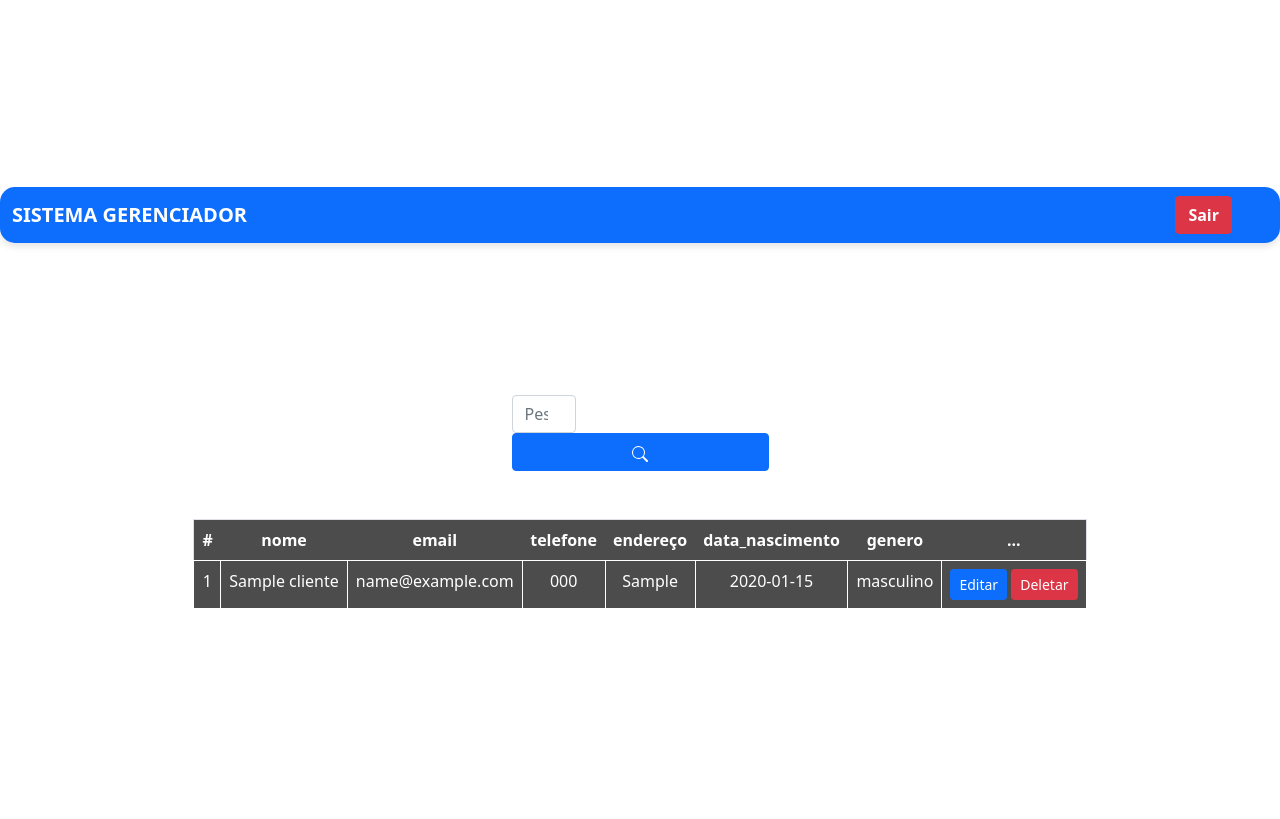
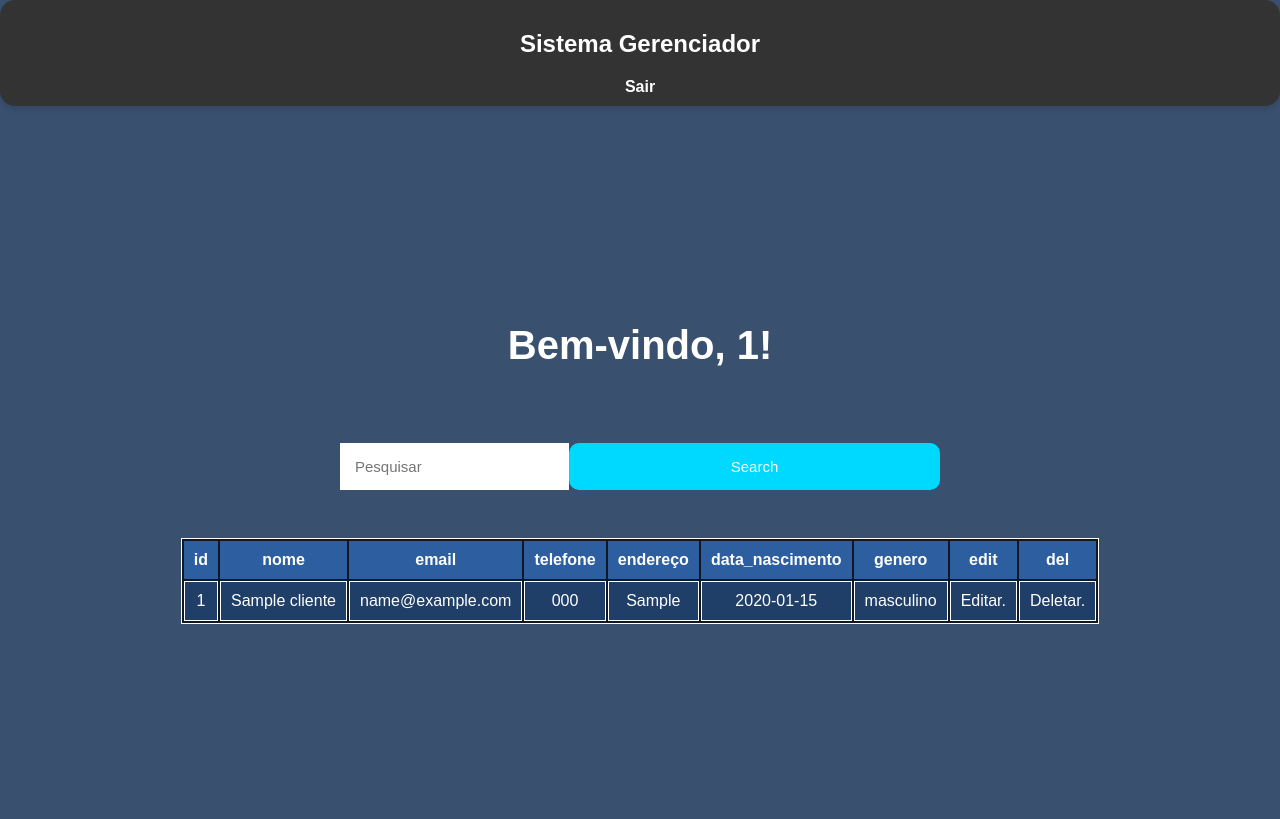
Before and after one commit to ProjetosIntegradores/Pi_Website0001, a PHP site: page /Sistema.php in a window 1280 px wide. Shown: the top 819 px of the page. Before the commit the page ends 608 px from the top, so only its background shows below. Run offline with PHP 8.4, Linux system fonts and the light colour scheme; a user stored in the database is signed in; tables that the repository leaves empty hold one stand-in row (values such as "Sample post").

Commit message:
Atualizei, arrumei mais um pouco
Por agora só preciso arrumar um host na internet para esse projeto subir na nuvem

```diff
--- a/Sistema.php
+++ b/Sistema.php
@@ -29,48 +29,32 @@ $result = $conexao->query($sql);
     <meta http-equiv="X-UA-Compatible" content="IE=edge">
     <meta name="viewport" content="width=device-width, initial-scale=1.0">
     <link rel="stylesheet" href="Style.css">
-    <link href="https://cdn.jsdelivr.net/npm/bootstrap@5.0.2/dist/css/bootstrap.min.css" rel="stylesheet"
-    integrity="sha384-EVSTQN3/azprG1Anm3QDgpJLIm9Nao0Yz1ztcQTwFspd3yD65VohhpuuCOmLASjC" crossorigin="anonymous">
     <title>Sistema Gerenciador</title>
-<body>
-    <nav class="navbar navbar-expand-lg navbar-dark bg-primary">
-        <div class="container-fluid">
-            <a class="navbar-brand" href="#">SISTEMA GERENCIADOR</a>
-            <button class="navbar-toggler" type="button" data-bs-toggle="collapse"
-data-bs-target="#navbarNav" aria-controls="navbarNav" aria-expanded="false" aria-label="Toggle navigation">
-                <span class="navbar-toggler-icon"></span>
-            </button>
-        </div>
-        <div class="d-flex">
-            <a href="Sair.php" class="btn btn-danger me-5">Sair</a>
+    <body>
+    <nav class="navbar">
+        <h2 class="text-center">Sistema Gerenciador</h2>
+            <a href="Sair.php">Sair</a>
         </div>
     </nav>
-    <br>
-    <?php
-    echo "<h1 class='text-center mt-5'>Bem-vindo, $logado!</h1>";
-    ?>
+    <?php echo "<h1 class='text-center mt-5'>Bem-vindo, $logado!</h1>";?>
     <br>
     <div class="box-search">
-    <input type="search" class="form-control w-25" placeholder="Pesquisar" id="pesquisar">
-    <button onclick="searchData()" class="btn btn-primary">
-        <svg xmlns="http://www.w3.org/2000/svg" width="16" height="16" fill="currentColor" class="bi bi-search" viewBox="0 0 16 16">
-            <path d="M11.742 10.344a6.5 6.5 0 1 0-1.397 1.398h-.001c.03.04.062.078.098.115l3.85 3.85a1 1 0 0 0 1.415-1.414l-3.85-3.85a1.007
-            1.007 0 0 0-.115-.1zM12 6.5a5.5 5.5 0 1 1-11 0 5.5 5.5 0 0 1 11 0z"/>
-        </svg>
-    </button>
-</div>
+    <input type="search" placeholder="Pesquisar" id="pesquisar">
+    <button onclick="searchData()">Search</button>
+</div> <br>
     <div class="m-5">
         <table class="table text-white table-bg">
             <thead>
                 <tr>
-                    <th scope="col">#</th>
+                    <th scope="col">id</th>
                     <th scope="col">nome</th>
                     <th scope="col">email</th>
                     <th scope="col">telefone</th>
                     <th scope="col">endereço</th>
                     <th scope="col">data_nascimento</th>
                     <th scope="col">genero</th>
-                    <th scope="col">...</th>
+                    <th scope="col">edit</th>
+                    <th scope="col">del</th>
                 </tr>
             </thead>
             <tbody>
@@ -84,10 +68,9 @@ data-bs-target="#navbarNav" aria-controls="navbarNav" aria-expanded="false" aria
                         echo "<td>".$user_data['endereco']."</td>";
                         echo "<td>".$user_data['data_nascimento']."</td>";
                         echo "<td>".$user_data['genero']."</td>";
-                        echo "<td>
-        <a class='btn btn-sm btn-primary' href='edit.php?id=$user_data[id]' title='Editar'>Editar</a>
-        <a class='btn btn-sm btn-danger' href='delete.php?id=$user_data[id]' title='Deletar'>Deletar</a>
-        </td>";echo "</tr>";}
+                        echo "<td> <a class='btn btn-sm btn-primary' href='edit.php?id=$user_data[id]' title='Editar'>Editar</a>.</td>";
+                        echo "<td> <a class='btn btn-sm btn-danger' href='delete.php?id=$user_data[id]' title='Deletar'>Deletar</a>.</td>";
+                        echo "</tr>";}
                     ?>
             </tbody>
         </table>
--- a/Style.css
+++ b/Style.css
@@ -26,7 +26,7 @@ color: #6984ff96;}
     background-color: #333; /* Cor de fundo da barra */
     color: white; /* Cor do texto */
     padding: 10px 0; /* Espaçamento interno */
-    z-index: 1000; /* Garante que a barra fique acima de outros elementos */
+    z-index: 100; /* Garante que a barra fique acima de outros elementos */
     box-shadow: 0 4px 6px rgba(0, 0, 0, 0.1); /* Adiciona uma sombra para destaque */
 }
 
@@ -133,6 +133,16 @@ legend{
     background-color: rgba(0, 0, 0, 0.8);
     border-radius: 15px;
     padding: 20px;
+}
+.box-search {
+color: white;
+width: 100%; /* Faz a box ocupar toda a largura disponível */
+    max-width: 600px; /* Define uma largura máxima */
+    margin: 20px auto; /* Centraliza horizontalmente e adiciona espaçamento externo */
+    padding: 10px; /* Adiciona espaçamento interno */
+    display: flex; /* Usa Flexbox para alinhar os elementos */
+    justify-content: space-between; /* Espaça os elementos dentro da box */
+    align-items: center; /* Alinha os elementos verticalmente */
 }
 .tela-login{
 background-color: rgba(0, 0, 0, 0.8);
```
Also changed, not shown: README.md, mysql-docker/dockerdatabase.yml (added), mysql-docker/scriptCreateBD.sql (renamed from scriptCreateBD.sql), 1 other file.
